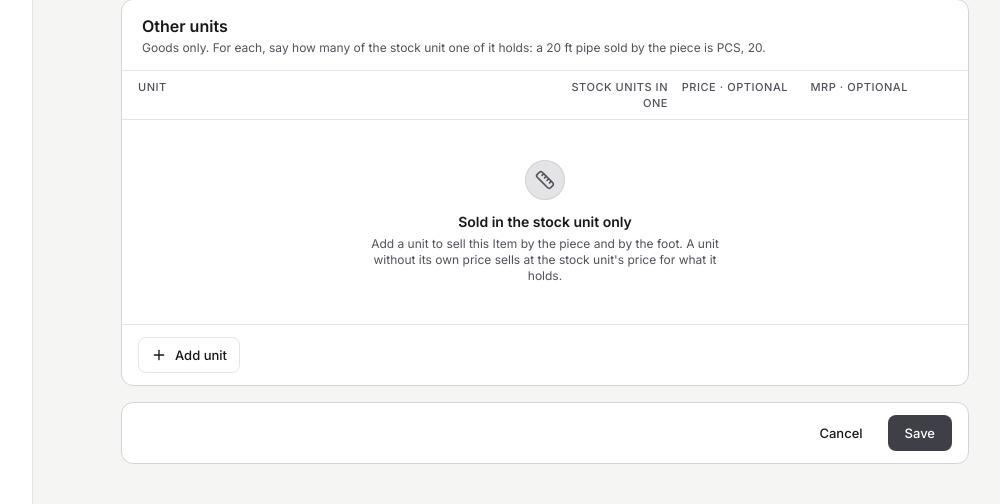
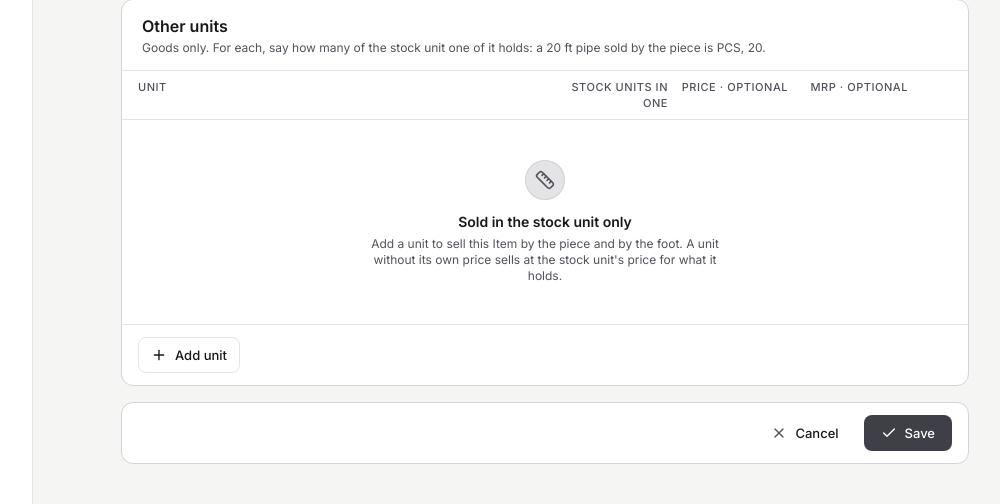
Before and after one commit to konfpa/billow, a Django app: template templates/catalogue/edit.html in a window 1280 px wide. Shown: the part 924-1428 px from the top of the page, without its empty margins (223-1223 px from the left). Run offline with Django 5.2, Linux system fonts and the light colour scheme; the template is opened without the code that fills it, so the values that code supplies are empty; style sheets or scripts are compiled from the project's sources; parts of the project's set-up code (start-up, migrations or seed data) failed here and were passed over.

Commit message:
feat(ui): add icons to the form save and cancel buttons
The action bars on the create and edit forms were plain text, while
every other labelled action in the app leads with an icon. Save now
shows a check and Cancel (Discard on business settings) an x, per
konspec button/icons.

The buttons inside the leave-without-saving and archive dialogs are
left as they were.

```diff
--- a/templates/business/form.html
+++ b/templates/business/form.html
@@ -136,9 +136,9 @@
     </p>
     <div class="flex w-full flex-col gap-2 sm:w-auto sm:flex-row sm:items-center">
       <a href="{% url 'business_settings' %}" @click="drop"
-         class="inline-flex h-9 items-center justify-center rounded-lg border border-transparent px-4 text-[13px]/5 font-medium text-zinc-900 hover:bg-zinc-200 focus-visible:outline-3 focus-visible:outline-offset-2 focus-visible:outline-zinc-700/15">Discard</a>
+         class="inline-flex h-9 items-center justify-center gap-2 rounded-lg border border-transparent px-4 text-[13px]/5 font-medium text-zinc-900 hover:bg-zinc-200 focus-visible:outline-3 focus-visible:outline-offset-2 focus-visible:outline-zinc-700/15"><i data-lucide="x" class="size-4 text-zinc-600"></i>Discard</a>
       <button type="submit"
-              class="inline-flex h-9 items-center justify-center rounded-lg border border-transparent bg-zinc-700 px-4 text-[13px]/5 font-medium text-white hover:bg-zinc-800 focus-visible:outline-3 focus-visible:outline-offset-2 focus-visible:outline-zinc-700/15">Save business details</button>
+              class="inline-flex h-9 items-center justify-center gap-2 rounded-lg border border-transparent bg-zinc-700 px-4 text-[13px]/5 font-medium text-white hover:bg-zinc-800 focus-visible:outline-3 focus-visible:outline-offset-2 focus-visible:outline-zinc-700/15"><i data-lucide="check" class="size-4"></i>Save business details</button>
     </div>
   </div>
 </form>
--- a/templates/catalogue/brands/form.html
+++ b/templates/catalogue/brands/form.html
@@ -77,9 +77,9 @@
         </p>
         <div class="flex w-full flex-col gap-2 sm:w-auto sm:flex-row sm:items-center">
           <a href="{% url 'brand_directory' %}" x-ref="cancel" @click="cancel"
-             class="inline-flex h-9 items-center justify-center rounded-lg border border-transparent px-4 text-[13px]/5 font-medium text-zinc-900 hover:bg-zinc-200 focus-visible:outline-3 focus-visible:outline-offset-2 focus-visible:outline-zinc-700/15">Cancel</a>
+             class="inline-flex h-9 items-center justify-center gap-2 rounded-lg border border-transparent px-4 text-[13px]/5 font-medium text-zinc-900 hover:bg-zinc-200 focus-visible:outline-3 focus-visible:outline-offset-2 focus-visible:outline-zinc-700/15"><i data-lucide="x" class="size-4 text-zinc-600"></i>Cancel</a>
           <button type="submit"
-                  class="inline-flex h-9 items-center justify-center rounded-lg border border-transparent bg-zinc-700 px-4 text-[13px]/5 font-medium text-white hover:bg-zinc-800 focus-visible:outline-3 focus-visible:outline-offset-2 focus-visible:outline-zinc-700/15">Save</button>
+                  class="inline-flex h-9 items-center justify-center gap-2 rounded-lg border border-transparent bg-zinc-700 px-4 text-[13px]/5 font-medium text-white hover:bg-zinc-800 focus-visible:outline-3 focus-visible:outline-offset-2 focus-visible:outline-zinc-700/15"><i data-lucide="check" class="size-4"></i>Save</button>
         </div>
       </div>
     </form>
--- a/templates/catalogue/categories/form.html
+++ b/templates/catalogue/categories/form.html
@@ -78,9 +78,9 @@
         </p>
         <div class="flex w-full flex-col gap-2 sm:w-auto sm:flex-row sm:items-center">
           <a href="{% url 'category_directory' %}" x-ref="cancel" @click="cancel"
-             class="inline-flex h-9 items-center justify-center rounded-lg border border-transparent px-4 text-[13px]/5 font-medium text-zinc-900 hover:bg-zinc-200 focus-visible:outline-3 focus-visible:outline-offset-2 focus-visible:outline-zinc-700/15">Cancel</a>
+             class="inline-flex h-9 items-center justify-center gap-2 rounded-lg border border-transparent px-4 text-[13px]/5 font-medium text-zinc-900 hover:bg-zinc-200 focus-visible:outline-3 focus-visible:outline-offset-2 focus-visible:outline-zinc-700/15"><i data-lucide="x" class="size-4 text-zinc-600"></i>Cancel</a>
           <button type="submit"
-                  class="inline-flex h-9 items-center justify-center rounded-lg border border-transparent bg-zinc-700 px-4 text-[13px]/5 font-medium text-white hover:bg-zinc-800 focus-visible:outline-3 focus-visible:outline-offset-2 focus-visible:outline-zinc-700/15">Save</button>
+                  class="inline-flex h-9 items-center justify-center gap-2 rounded-lg border border-transparent bg-zinc-700 px-4 text-[13px]/5 font-medium text-white hover:bg-zinc-800 focus-visible:outline-3 focus-visible:outline-offset-2 focus-visible:outline-zinc-700/15"><i data-lucide="check" class="size-4"></i>Save</button>
         </div>
       </div>
     </form>
--- a/templates/catalogue/form.html
+++ b/templates/catalogue/form.html
@@ -156,9 +156,9 @@
     </p>
     <div class="flex w-full flex-col gap-2 sm:w-auto sm:flex-row sm:items-center">
       <a href="{% if item %}{% url 'item_detail' item.pk %}{% else %}{% url 'item_directory' %}{% endif %}" x-ref="cancel" @click="cancel"
-         class="inline-flex h-9 items-center justify-center rounded-lg border border-transparent px-4 text-[13px]/5 font-medium text-zinc-900 hover:bg-zinc-200 focus-visible:outline-3 focus-visible:outline-offset-2 focus-visible:outline-zinc-700/15">Cancel</a>
+         class="inline-flex h-9 items-center justify-center gap-2 rounded-lg border border-transparent px-4 text-[13px]/5 font-medium text-zinc-900 hover:bg-zinc-200 focus-visible:outline-3 focus-visible:outline-offset-2 focus-visible:outline-zinc-700/15"><i data-lucide="x" class="size-4 text-zinc-600"></i>Cancel</a>
       <button type="submit"
-              class="inline-flex h-9 items-center justify-center rounded-lg border border-transparent bg-zinc-700 px-4 text-[13px]/5 font-medium text-white hover:bg-zinc-800 focus-visible:outline-3 focus-visible:outline-offset-2 focus-visible:outline-zinc-700/15">Save</button>
+              class="inline-flex h-9 items-center justify-center gap-2 rounded-lg border border-transparent bg-zinc-700 px-4 text-[13px]/5 font-medium text-white hover:bg-zinc-800 focus-visible:outline-3 focus-visible:outline-offset-2 focus-visible:outline-zinc-700/15"><i data-lucide="check" class="size-4"></i>Save</button>
     </div>
   </div>
 </form>
--- a/templates/customers/form.html
+++ b/templates/customers/form.html
@@ -101,9 +101,9 @@
     </p>
     <div class="flex w-full flex-col gap-2 sm:w-auto sm:flex-row sm:items-center">
       <a href="{% if customer %}{% url 'customer_detail' customer.pk %}{% else %}{% url 'customer_directory' %}{% endif %}" x-ref="cancel" @click="cancel"
-         class="inline-flex h-9 items-center justify-center rounded-lg border border-transparent px-4 text-[13px]/5 font-medium text-zinc-900 hover:bg-zinc-200 focus-visible:outline-3 focus-visible:outline-offset-2 focus-visible:outline-zinc-700/15">Cancel</a>
+         class="inline-flex h-9 items-center justify-center gap-2 rounded-lg border border-transparent px-4 text-[13px]/5 font-medium text-zinc-900 hover:bg-zinc-200 focus-visible:outline-3 focus-visible:outline-offset-2 focus-visible:outline-zinc-700/15"><i data-lucide="x" class="size-4 text-zinc-600"></i>Cancel</a>
       <button type="submit"
-              class="inline-flex h-9 items-center justify-center rounded-lg border border-transparent bg-zinc-700 px-4 text-[13px]/5 font-medium text-white hover:bg-zinc-800 focus-visible:outline-3 focus-visible:outline-offset-2 focus-visible:outline-zinc-700/15">Save</button>
+              class="inline-flex h-9 items-center justify-center gap-2 rounded-lg border border-transparent bg-zinc-700 px-4 text-[13px]/5 font-medium text-white hover:bg-zinc-800 focus-visible:outline-3 focus-visible:outline-offset-2 focus-visible:outline-zinc-700/15"><i data-lucide="check" class="size-4"></i>Save</button>
     </div>
   </div>
 </form>
```
